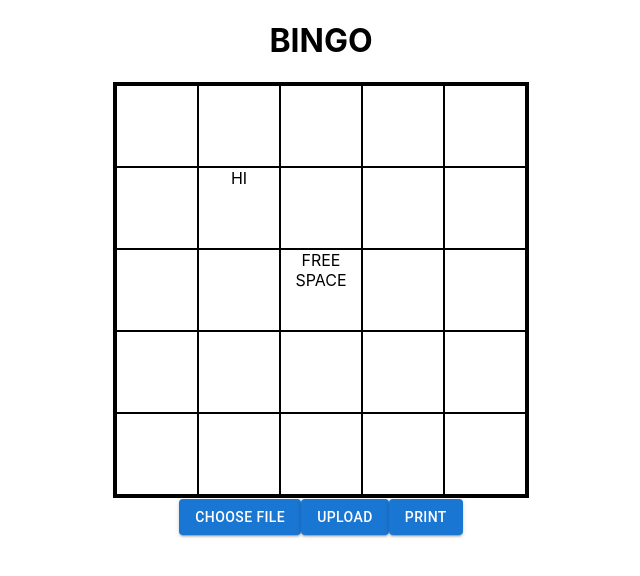
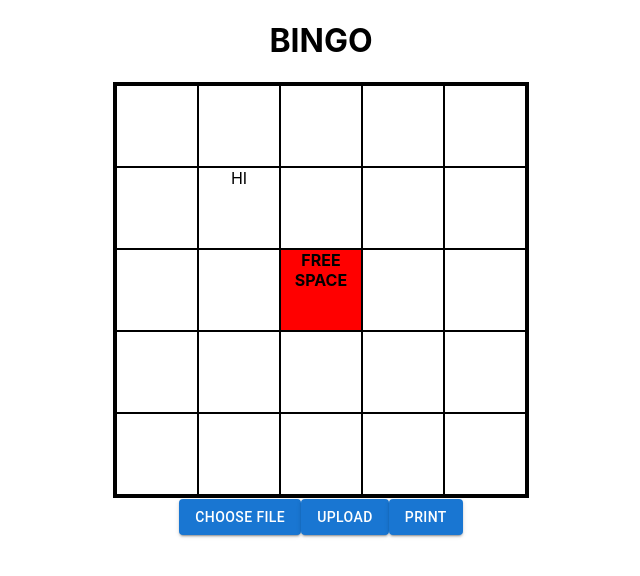
Before and after one commit to MWrighton/resume-samples-react, a React (Create React App) app: page / in a window 1280 px wide. Shown: the top 576 px of the page, without its empty margins (319-959 px from the left). Built offline with nearby package versions, Linux system fonts and the light colour scheme.

Commit message:
Free Space CSS implemented.

```diff
--- a/src/components/Board.css
+++ b/src/components/Board.css
@@ -19,4 +19,5 @@
 
 .free-space {
     font-weight: bold;
+    background-color: red;
 }
--- a/src/components/BoardSquare.tsx
+++ b/src/components/BoardSquare.tsx
@@ -2,7 +2,7 @@ import './Board.css'
 
 export default function BoardSquare(props: {bingoText: string, isFree?: boolean}) {
   return (
-    <div className='bingo-box'>
+    <div className={`bingo-box ${props.isFree && 'free-space'}`}>
         {props.isFree ? "FREE SPACE" : props.bingoText}
     </div>
   );
```
